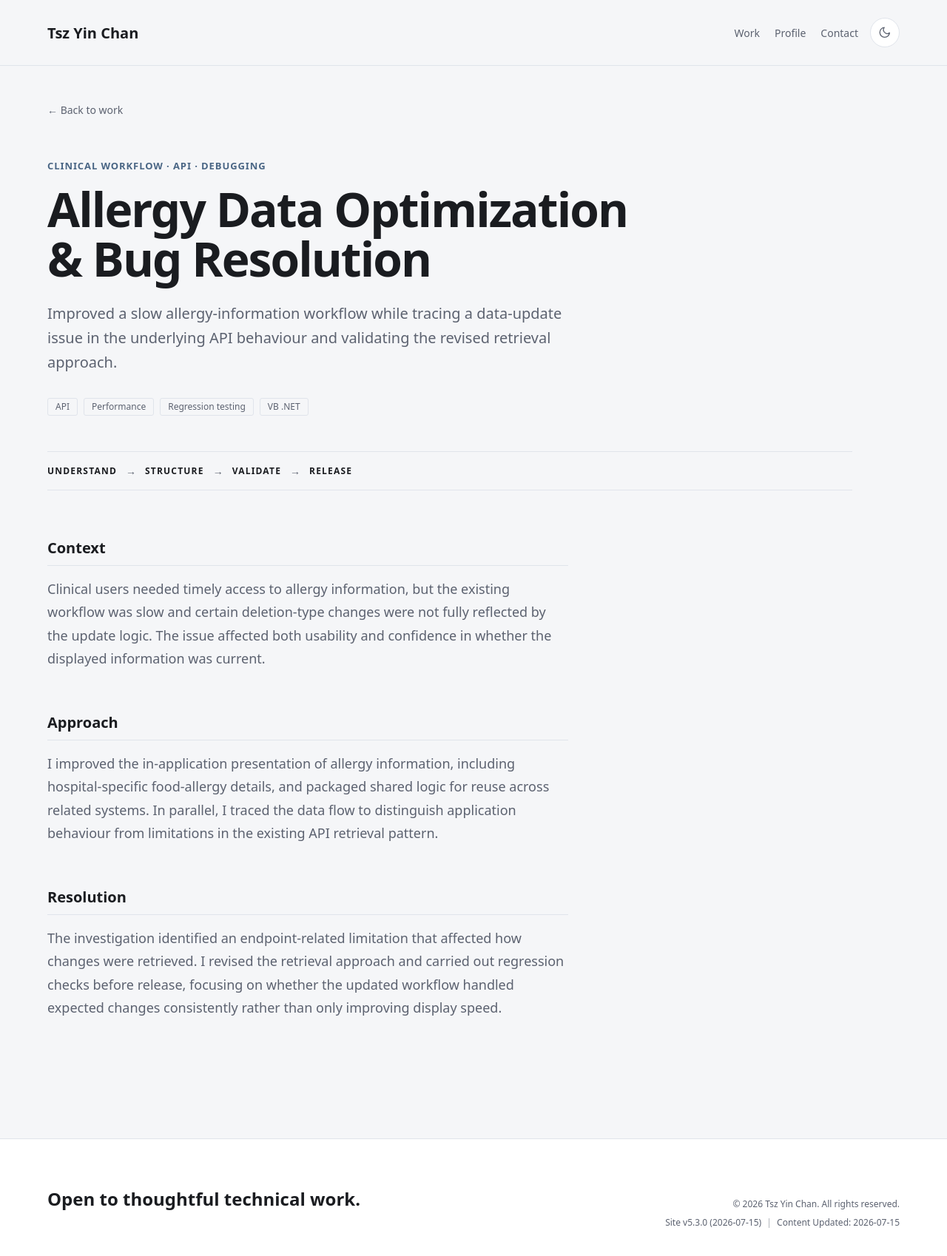
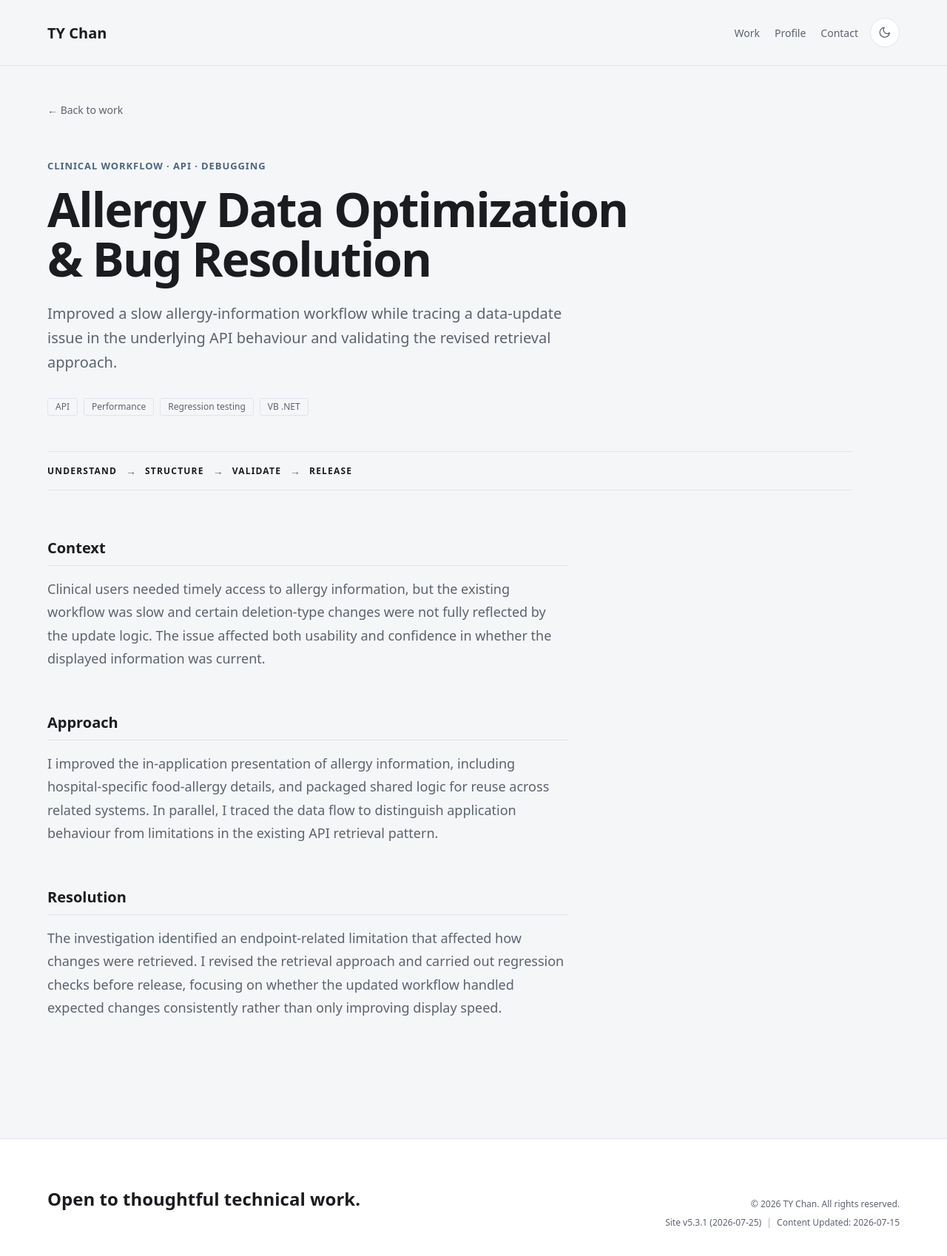
Before and after one commit to tszyinchan/ty-web-home-v5, an Angular app: page /case/allergy-data in a window 1280 px wide. Shown: the top 1698 px of the page at 74% size. Built offline with nearby package versions, Linux system fonts and the light colour scheme; no server answers; the database is empty; a web font is replaced by a local one.

Commit message:
Ver5.3.1-Update name

```diff
--- a/src/app/app.constants.ts
+++ b/src/app/app.constants.ts
@@ -1,14 +1,14 @@
 import { CaseStudy, PageVariant } from './core/models/site.models';
 
 export const APP_CONFIG = {
-  appName: 'Tsz Yin Chan | Systems, Workflows & Reliability',
-  ownerName: 'Tsz Yin Chan',
+  appName: 'TY Chan | Systems, Workflows & Reliability',
+  ownerName: 'TY Chan',
   version: {
     major: 5,
     minor: 3,
-    patch: 0,
+    patch: 1,
   },
-  versionDate: '2026-07-15',
+  versionDate: '2026-07-25',
   contentLastUpdated: '2026-07-15',
 };
 
```
Also changed, not shown: 1 other file (tests, documents, lock files or other folders).
